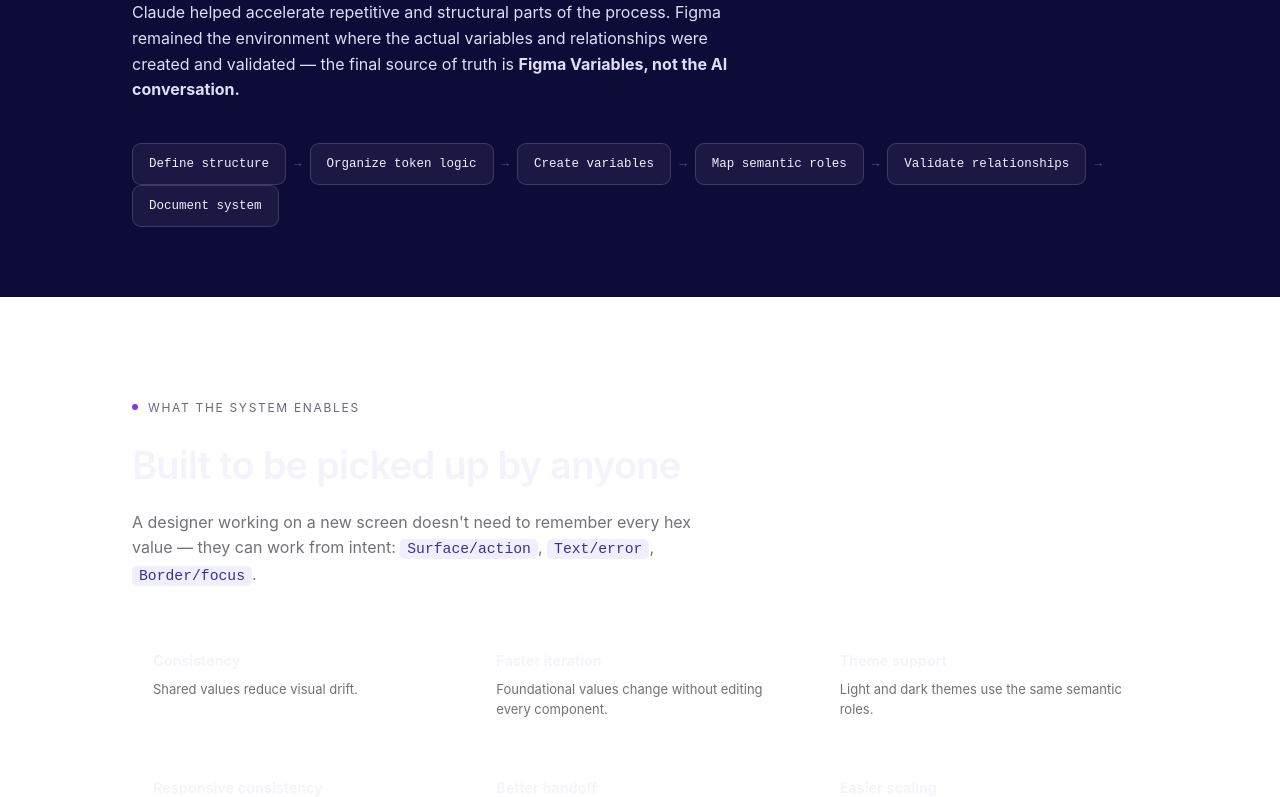
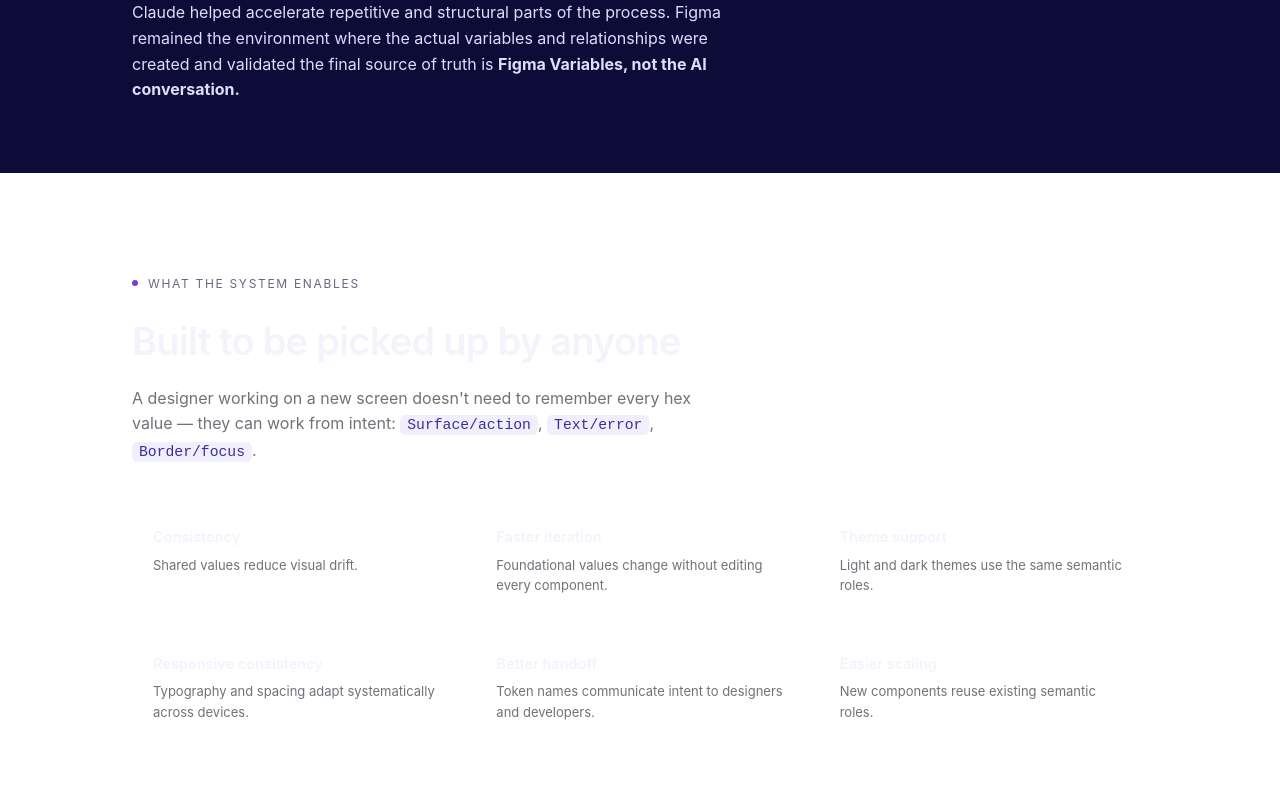
Before and after one commit to Prashant-712/prashant-portfolio, a React (Vite) app: page /case-studies/design-system in a window 1280 px wide. Shown: the part 9927-10724 px from the top of the page. Built offline with nearby package versions, Linux system fonts and the light colour scheme.

Commit message:
upadate content.js and designsystemcasestudy.jsx

```diff
--- a/src/data/content.js
+++ b/src/data/content.js
@@ -102,7 +102,7 @@
     statusVariant: "mint",
     cover: "/assets/reqore-dashboard.jpg",
     problem:
-      "B2B teams send bulk campaigns through three or more disconnected tools, with no visibility into why emails actually fail.",
+      " Marketing teams send bulk Email campaigns across three or more disconnected tools, with no clear visibility into why emails fail.",
     overview:
       "A unified platform for building, sending, and monitoring bulk email campaigns at scale — built around a Dead Letter Queue model borrowed from backend engineering and translated for non-technical operators.",
     role: "UX / Product Designer — end to end",
--- a/src/pages/DesignSystemCaseStudy.jsx
+++ b/src/pages/DesignSystemCaseStudy.jsx
@@ -505,22 +505,10 @@
           <div className="eyebrow">07 — Claude + Figma MCP workflow</div>
           <h2 className="h-title">Claude as a design-system partner, not a replacement</h2>
           <p className="section-lede">
-            Claude helped accelerate repetitive and structural parts of the process. Figma remained the environment where the actual variables and relationships were created and validated — the final source of truth is <b>Figma Variables, not the AI conversation.</b>
+            Claude helped accelerate repetitive and structural parts of the process. Figma remained the environment where the actual variables and relationships were created and validated the final source of truth is <b>Figma Variables, not the AI conversation.</b>
           </p>
 
-          <div className="workflow-strip">
-            <span className="wf-node">Define structure</span>
-            <span className="wf-arrow">→</span>
-            <span className="wf-node">Organize token logic</span>
-            <span className="wf-arrow">→</span>
-            <span className="wf-node">Create variables</span>
-            <span className="wf-arrow">→</span>
-            <span className="wf-node">Map semantic roles</span>
-            <span className="wf-arrow">→</span>
-            <span className="wf-node">Validate relationships</span>
-            <span className="wf-arrow">→</span>
-            <span className="wf-node">Document system</span>
-          </div>
+
         </div>
       </section>
 
```
